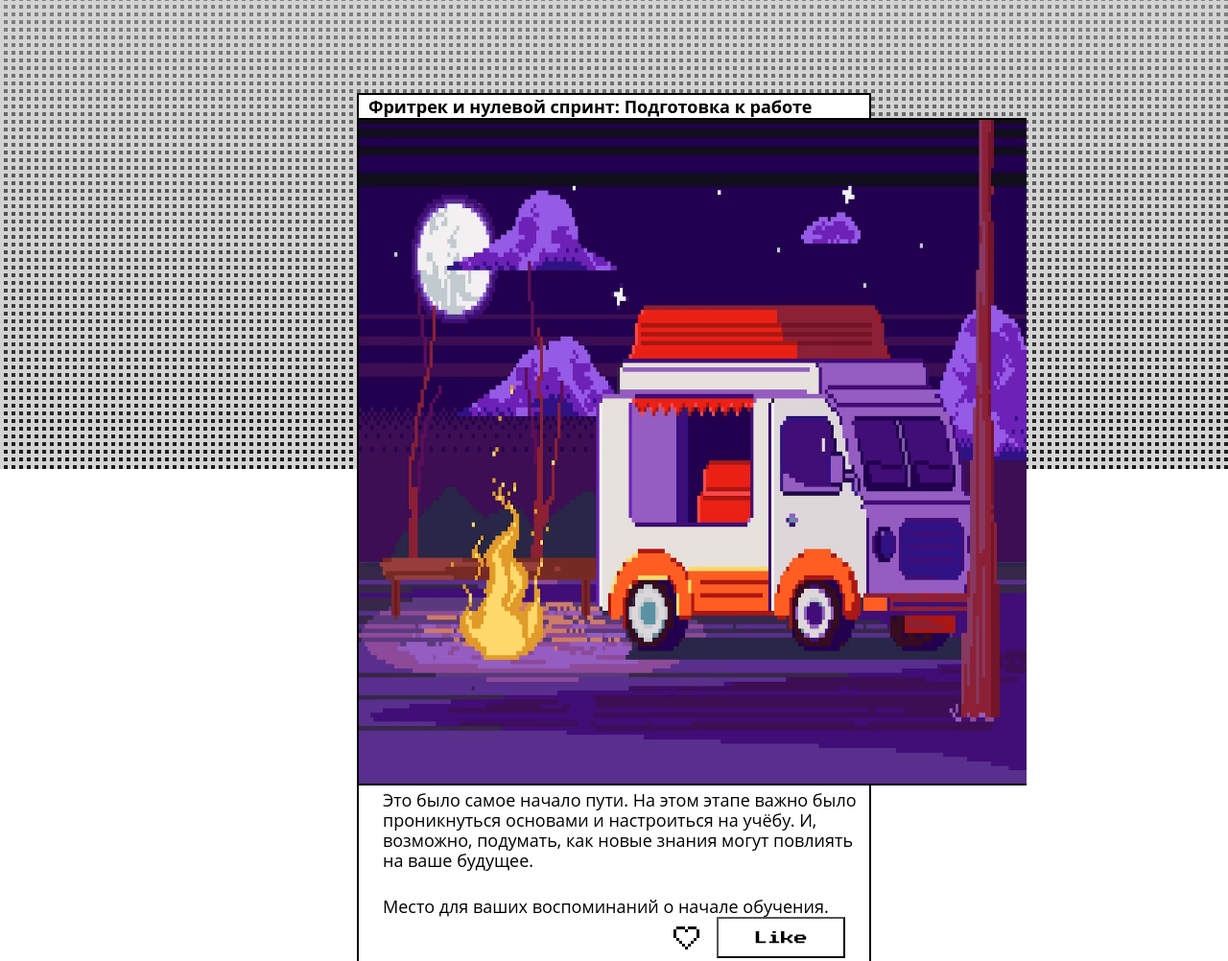
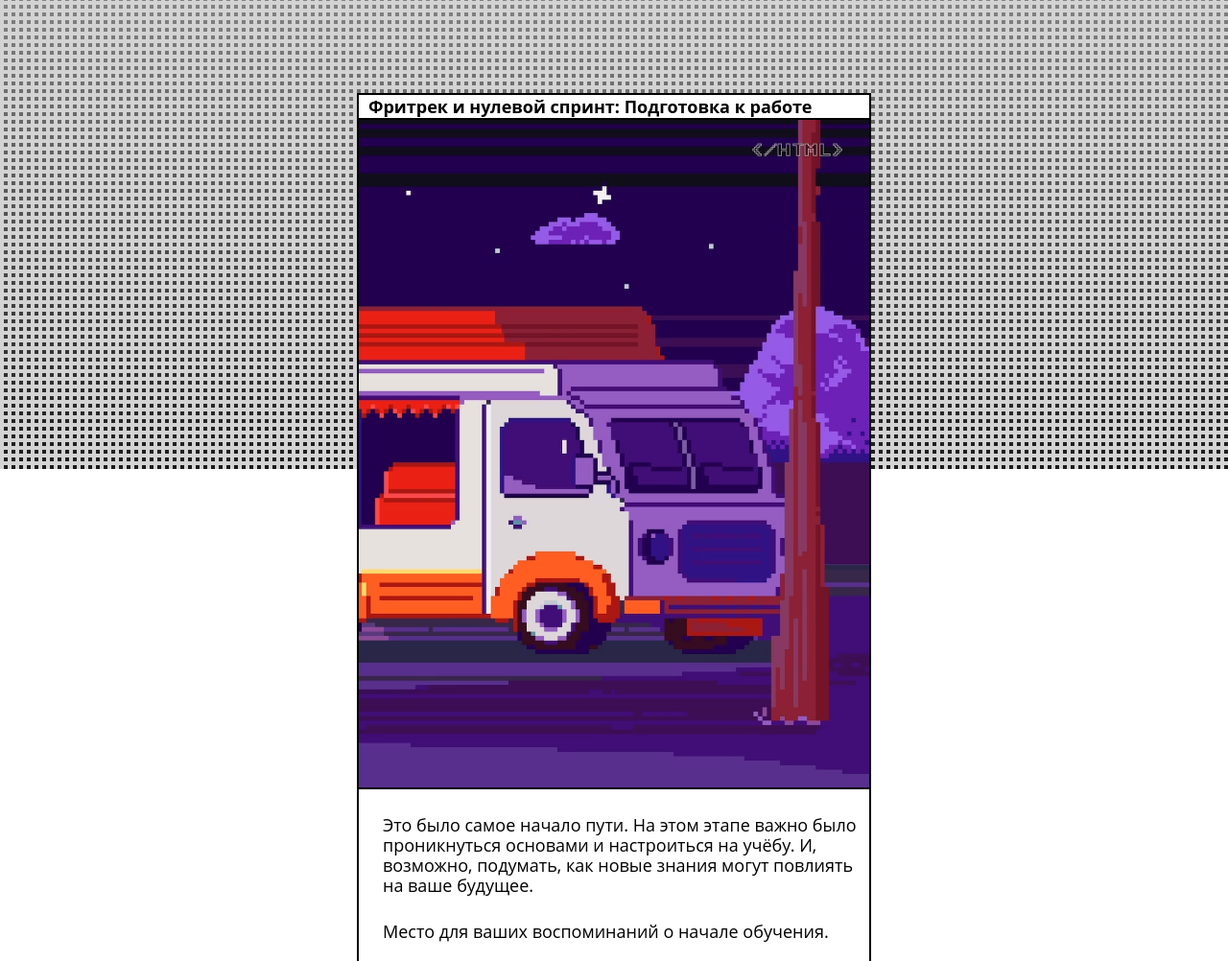
Before and after one commit to mikhailofff/zakrivayuschiy-teg-ad, a plain HTML site: page index.html in a window 1280 px wide. Shown: the part 471-1473 px from the top of the page at 96% size. Drawn offline with Linux system fonts and the light colour scheme.

Commit message:
fix: improved styles for card

```diff
--- a/index.html
+++ b/index.html
@@ -22,11 +22,14 @@
         <li class="card-item">
           <article class="card-article">
             <h3 class="card-header">Фритрек и нулевой спринт: Подготовка к работе</h3>
-            <img
-              class="card-img"
-              src="/images/card-image.png"
-              alt="Картинка карточки"
-            />
+            <div class="card-img-wrapper">
+              <img
+                class="card-img"
+                src="/images/card-image.png"
+                alt="Картинка карточки"
+              />
+              <span class="card-img-label">&lt/HTML&gt</span>
+            </div>
             <p class="card-paragraph">
               Это было самое начало пути. На этом этапе важно было проникнуться основами и настроиться на учёбу.
               И, возможно, подумать, как новые знания могут повлиять на ваше будущее.
@@ -46,7 +49,7 @@
                 </svg>
               </button>
               <button class="btn-reaction btn-like">
-                <span class=button__text">Like</span>
+                <span class="button__text">Like</span>
               </button>
             </div>
           </article>
--- a/styles/style.css
+++ b/styles/style.css
@@ -67,11 +67,40 @@
   padding-left: 10px;
 }
 
-.card-img {
+.card-img-wrapper {
+  position: relative;
   border-top: #000 solid 2px;
   border-bottom: #000 solid 2px;
+  display: flex;
+  justify-content: flex-end;
+  overflow: hidden;
+  margin-bottom: 27px;
+}
+
+.card-img {
   width: 696px;
   height: 696px;
+  object-fit: cover;
+  object-position: right center;
+  display: block;
+}
+
+.card-img-label {
+  position: absolute;
+  top: 25px;
+  right: 25px;
+  font-family: var(--font-accent);
+  font-size: 14px;
+  text-transform: uppercase;
+  color: #000;
+  text-shadow:
+    -1px -1px 0 #000,
+    1px -1px 0 #000,
+    -1px 1px 0 #000,
+    1px 1px 0 #000;
+  -webkit-text-stroke: #fff 1px;
+  z-index: 1;
+  opacity: 50%;
 }
 
 .card-paragraph {
@@ -82,6 +111,7 @@
 
 .card-paragraph:last-of-type {
   margin-top: 27px;
+  margin-bottom: 25px;
 }
 
 .reaction-buttons {
@@ -106,7 +136,3 @@
 .btn-like {
   padding: 12.5px 37px;
 }
-
-.button__text {
-
-}
```
